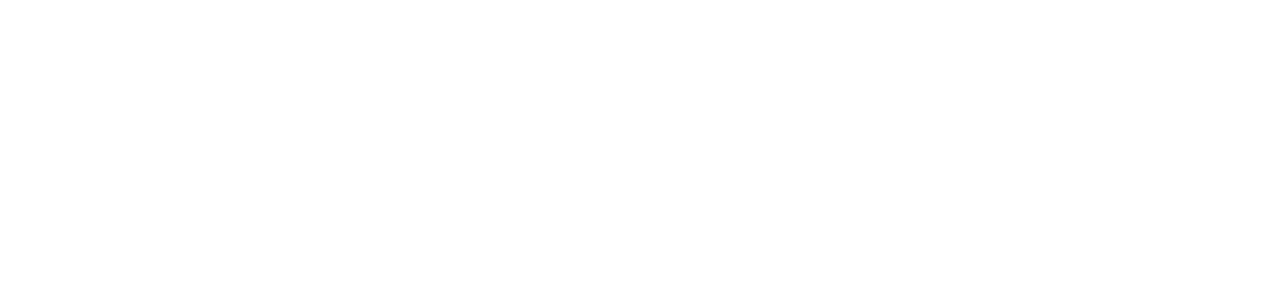
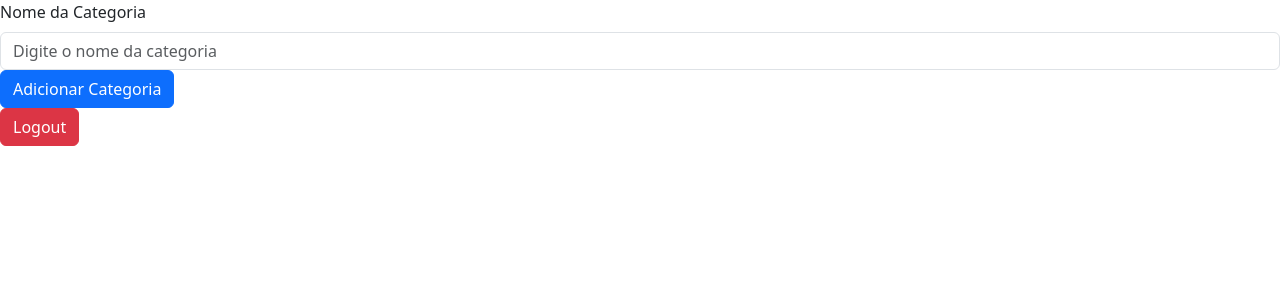
Before and after one commit to 1Matzh/BestBrowserGames, a React (Vite) app: page /home in a window 1280 px wide. Before the commit this address had no page. Shown: the top 300 px of the page. Built offline with nearby package versions, Linux system fonts and the light colour scheme.

Commit message:
Alterações para a página inicial

```diff
--- a/src/App.jsx
+++ b/src/App.jsx
@@ -3,15 +3,15 @@ import { Routes, Route } from "react-router-dom";
 
 import P_Login from "./pages/P_Login";
 import P_Register from "./pages/P_Register";
-import P_Games from "./pages/P_Games";
+import P_Home from "./pages/P_Home";
 
 
 function App() {
   return (
     <Routes>
-      <Route path="/login" element={<P_Login />} />
+      <Route path="/" element={<P_Login />} />
       <Route path="/register" element={<P_Register />} />
-      <Route path="/games" element={<P_Games />} />
+      <Route path="/home" element={<P_Home />} />
     </Routes>
   );
 };
--- a/src/components/C_Login.jsx
+++ b/src/components/C_Login.jsx
@@ -32,7 +32,7 @@ const Login = () => {
                     path: "/",
                 });
                 // redirect user to the auth page
-                window.location.href = "/games";
+                window.location.href = "/home";
             })
             .catch((error) => {
                 error = new Error();
--- a/src/pages/P_Games.jsx
+++ b/src/pages/P_Home.jsx
@@ -6,13 +6,13 @@ const cookies = new Cookies();
 import AddCategory from "../components/C_AddCategory";
 
 
-export default function P_Games() {
+export default function P_Home() {
   // logout
   const logout = () => {
     // destroy the cookie
     cookies.remove("token", { path: "/" });
     // redirect user to the landing page
-    window.location.href = "/login";
+    window.location.href = "/";
   }
 
   return (
```
